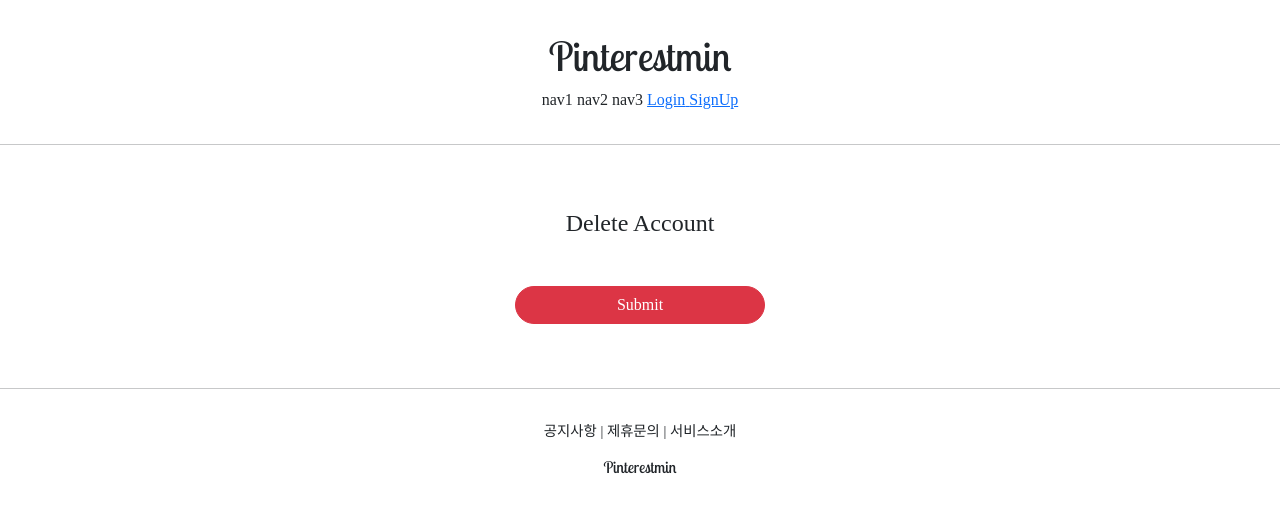
After one commit to backend-kms/Pinterest-Fail, a Django app: template accountapp/templates/accountapp/delete.html in a window 1280 px wide. The commit adds this page. Shown: the top 512 px of the page. Run offline with Django 4.2, Linux system fonts and the light colour scheme; the template is opened without the code that fills it, so the values that code supplies are empty; some libraries are stand-ins or nearby versions.

Commit message:
django course 26

```diff
--- /dev/null
+++ b/accountapp/templates/accountapp/delete.html
@@ -0,0 +1,16 @@
+{% extends 'base.html' %}
+{% load bootstrap4 %}
+
+{% block content %}
+
+    <div style="text-align: center; max-width: 500px; margin: 4rem auto">
+      <div class="mb-4">
+          <h4>Delete Account</h4>
+      </div>
+    <form action="{% url 'accountapp:delete' pk=user.pk %}" method="post">
+        {% csrf_token %}
+        <input type="submit" class="btn btn-danger rounded-pill col-6 mt-4">
+    </form>
+    </div>
+
+{% endblock %}
--- a/accountapp/templates/accountapp/detail.html
+++ b/accountapp/templates/accountapp/detail.html
@@ -17,6 +17,11 @@
                 Change Info
             </p>
         </a>
+        <a href="{% url 'accountapp:delete' pk=user.pk %}">
+            <p>
+                 Delete Account
+            </p>
+        </a>
         {% endif %}
 
       </div>
--- a/accountapp/urls.py
+++ b/accountapp/urls.py
@@ -1,7 +1,7 @@
 from django.contrib.auth.views import LoginView, LogoutView
 from django.urls import path
 
-from accountapp.views import hello_world, AccountCreateView, AccountDetailView, AccountUpdateView
+from accountapp.views import hello_world, AccountCreateView, AccountDetailView, AccountUpdateView, AccountDeleteView
 
 app_name = "accountapp"
 
@@ -14,4 +14,5 @@ urlpatterns = [
     path('create/', AccountCreateView.as_view(), name='create'), # create라는 이름으로 새로운 경로 생성
     path('detail/<int:pk>', AccountDetailView.as_view(), name='detail'),
     path('update/<int:pk>', AccountUpdateView.as_view(), name='update'),
+    path('delete/<int:pk>', AccountDeleteView.as_view(), name='delete'),
 ]
--- a/templates/header.html
+++ b/templates/header.html
@@ -8,7 +8,10 @@
             <span>nav3</span>
             {% if not user.is_authenticated %}
             <a href="{% url 'accountapp:login' %}?next={{ request.path }}">
-                <span>login</span>
+                <span>Login</span>
+            </a>
+            <a href="{% url 'accountapp:create' %}">
+                <span>SignUp</span>
             </a>
             {% else %}
             <a href="{% url 'accountapp:detail' pk=user.pk %}">
```
Also changed, not shown: accountapp/views.py (+6 -1 lines).
